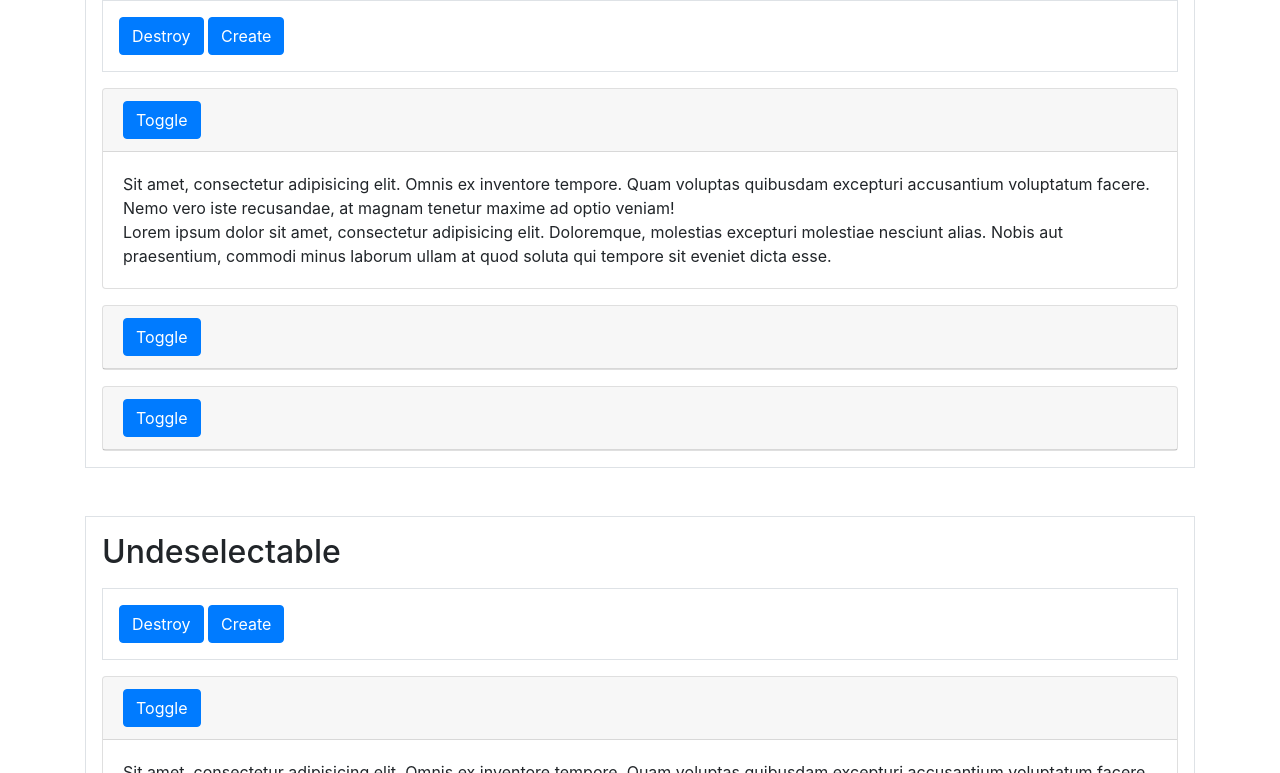
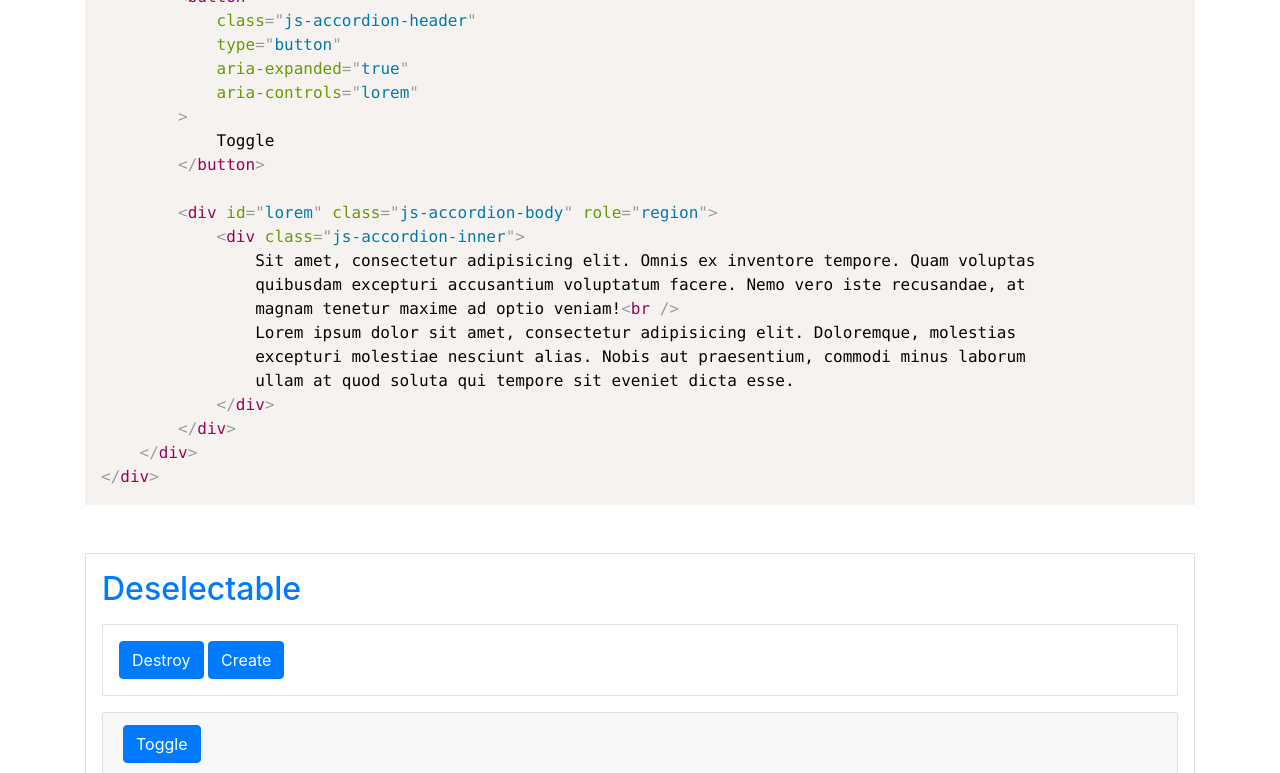
Before and after one commit to 19h47/19h47-accordion, a website: page index.html in a window 1280 px wide. Shown: the part 455-1228 px from the top of the page. Drawn offline with nearby package versions, Linux system fonts and the light colour scheme; files that its build step writes are made by us from their sources.

Commit message:
:pencil: Doc

```diff
--- a/index.html
+++ b/index.html
@@ -34,24 +34,51 @@
 					<h1 class="m-0">
 						<a href="https://github.com/19h47/19h47-accordion">Accordion</a>
 					</h1>
+					<p>Build vertically collapsing accordions</p>
 				</div>
 			</div>
 			<div class="row my-5">
 				<div class="col-12">
 					<pre
-						class="p-3 language-javascript"
+						class="p-3 mt-0 mb-3 language-javascript"
 					><code>import Accordion from '@19h47/accordion';
 
 const $element = document.querySelector('.js-accordion');
 const accordion = new Accordion($element);
 
 accordion.init();</code></pre>
+
+					<pre
+						class="p3 mb-0 mt-3 language-html"
+					><code>&lt;div class=&quot;js-accordion&quot;&gt;
+	&lt;div class=&quot;js-accordion-panel&quot; data-accordion-open=&quot;true&quot; data-accordion-deselect=&quot;true&quot;&gt;
+		&lt;button
+			class=&quot;js-accordion-header&quot;
+			type=&quot;button&quot;
+			aria-expanded=&quot;true&quot;
+			aria-controls=&quot;lorem&quot;
+		&gt;
+			Toggle
+		&lt;/button&gt;
+
+		&lt;div id=&quot;lorem&quot; class=&quot;js-accordion-body&quot; role=&quot;region&quot;&gt;
+			&lt;div class=&quot;js-accordion-inner&quot;&gt;
+				Sit amet, consectetur adipisicing elit. Omnis ex inventore tempore. Quam voluptas
+				quibusdam excepturi accusantium voluptatum facere. Nemo vero iste recusandae, at
+				magnam tenetur maxime ad optio veniam!&lt;br /&gt;
+				Lorem ipsum dolor sit amet, consectetur adipisicing elit. Doloremque, molestias
+				excepturi molestiae nesciunt alias. Nobis aut praesentium, commodi minus laborum
+				ullam at quod soluta qui tempore sit eveniet dicta esse.
+			&lt;/div&gt;
+		&lt;/div&gt;
+	&lt;/div&gt;
+&lt;/div&gt;</code></pre>
 				</div>
 			</div>
 			<div class="row my-5">
 				<div class="col-12">
 					<div class="border p-3">
-						<h2 class="mb-3">Deselectable</h2>
+						<h2 class="mb-3"><a href="#deselectable">Deselectable</a></h2>
 
 						<div class="js-accordion">
 							<div class="border p-3 my-3">
@@ -149,7 +176,7 @@ accordion.init();</code></pre>
 			<div class="row my-5">
 				<div class="col-12">
 					<div class="border p-3">
-						<h2 class="mb-3">Undeselectable</h2>
+						<h2 class="mb-3"><a href="#undeselectable">Undeselectable</a></h2>
 
 						<div class="js-accordion">
 							<div class="border p-3 my-3">
@@ -247,7 +274,7 @@ accordion.init();</code></pre>
 			<div class="row my-5">
 				<div class="col-12">
 					<div class="border p-3">
-						<h2 class="mb-3">Hash</h2>
+						<h2 class="mb-3"><a href="#hash">Hash</a></h2>
 
 						<div class="js-accordion">
 							<div
@@ -347,7 +374,7 @@ accordion.init();</code></pre>
 				</div>
 				<div class="col-12 my-5">
 					<div class="border p-3">
-						<h2 class="mb-3">Multiselectable</h2>
+						<h2 class="mb-3"><a href="#multiselectable">Multiselectable</a></h2>
 
 						<div class="js-accordion" data-accordion-multiselectable="true">
 							<!-- Panel -->
@@ -466,7 +493,7 @@ accordion.init();</code></pre>
 
 				<div class="col-12 my-5">
 					<div class="border p-3">
-						<h2 class="mb-3">Nested</h2>
+						<h2 class="mb-3"><a href="#nested">Nested</a></h2>
 
 						<div class="js-accordion">
 							<div
--- a/package.json
+++ b/package.json
@@ -1,6 +1,6 @@
 {
 	"name": "@19h47/accordion",
-	"version": "4.5.5",
+	"version": "4.5.6",
 	"description": "Accordion",
 	"main": "dist/main.js",
 	"scripts": {
```
Also changed, not shown: docs/index.html (+31 -6 lines).
